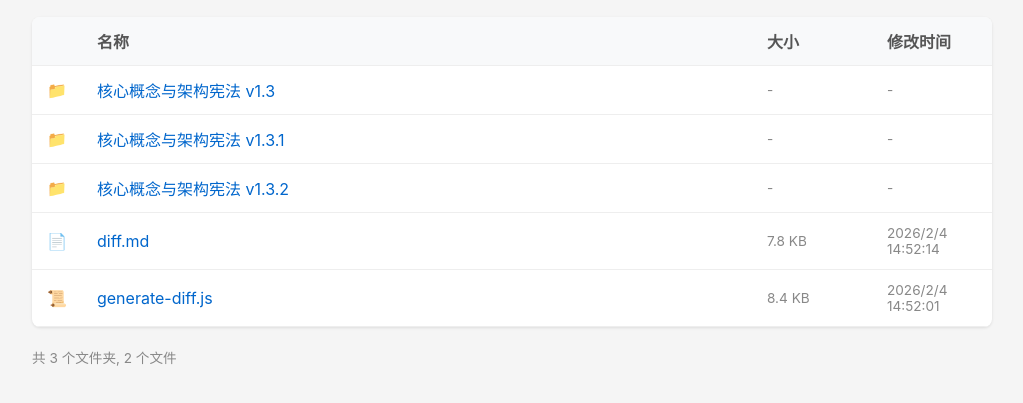
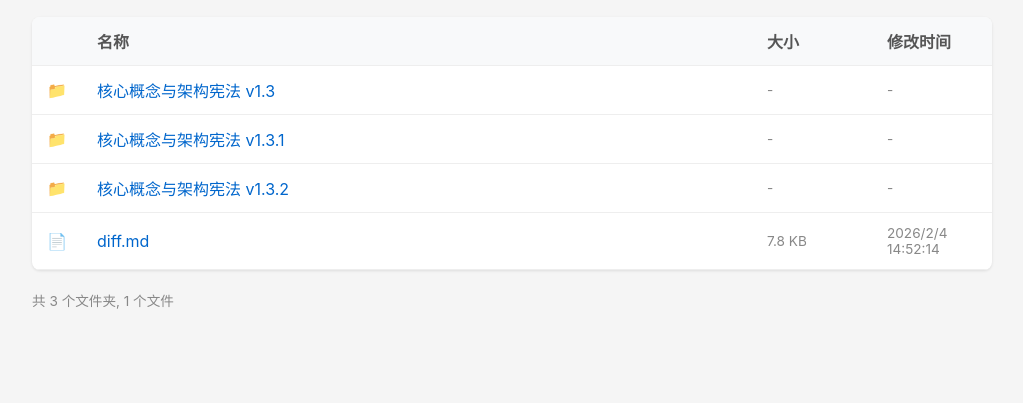
Before and after one commit to itechchoice/md-lib, a plain HTML site: page index.html in a window 1280 px wide. Shown: the part 111-514 px from the top of the page, without its empty margins (128-1151 px from the left). Drawn offline with Linux system fonts and the light colour scheme.

Commit message:
refactor: Exclude `.github`, `.gitignore`, and `generate-diff.js` from index generation and update the HTML output.

```diff
--- a/generate-index.js
+++ b/generate-index.js
@@ -15,9 +15,12 @@ const path = require("path");
 // 配置: 忽略的目录和文件
 const IGNORE_PATTERNS = [
   ".git",
+  ".github",
+  ".gitignore",
   ".DS_Store",
   "node_modules",
   "generate-index.js",
+  "generate-diff.js",
 ];
 
 // 检查是否应该忽略
--- a/index.html
+++ b/index.html
@@ -119,16 +119,10 @@
         <td>7.8 KB</td>
         <td>2026/2/4 14:52:14</td>
       </tr>
-      <tr>
-        <td>📜</td>
-        <td><a href="generate-diff.js">generate-diff.js</a></td>
-        <td>8.4 KB</td>
-        <td>2026/2/4 14:52:01</td>
-      </tr>
     </tbody>
   </table>
   <div class="stats">
-    共 3 个文件夹, 2 个文件
+    共 3 个文件夹, 1 个文件
   </div>
 </body>
 </html>
```
